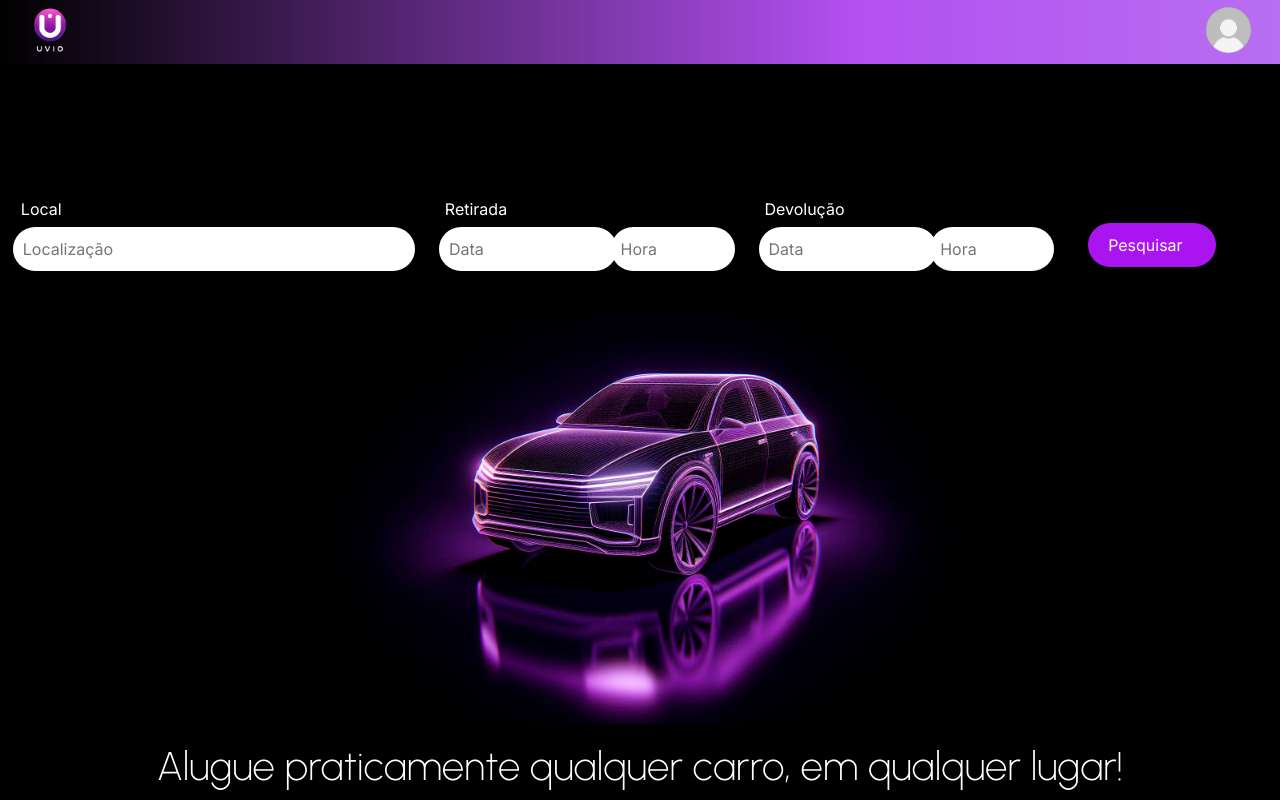
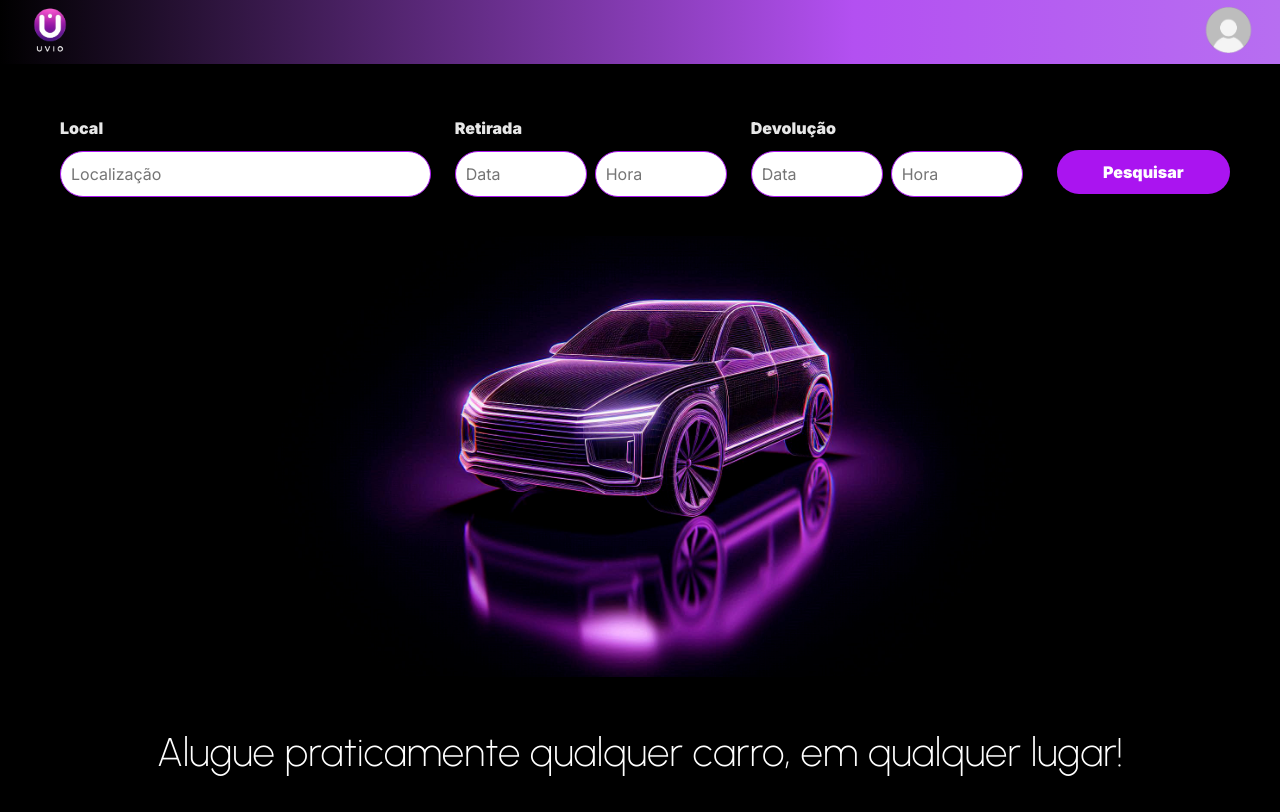
Before and after one commit to Rafacardososantos/iron-horse-front-end, a React (Vite) app in the folder iron-horse-front-end/: page /home in a window 1280 px wide. Built offline with nearby package versions, Linux system fonts and the light colour scheme.

Commit message:
refactor: no idea

```diff
--- a/iron-horse-front-end/src/Create-Account/CreateAccount.css
+++ b/iron-horse-front-end/src/Create-Account/CreateAccount.css
@@ -14,6 +14,43 @@
   justify-content: center;
   z-index: 10000;
 }
+
+/* //perdidin */
+.checkbox-group {
+  display: flex;
+  flex-wrap: wrap; /* Permite que os itens se ajustem se necessário */
+  gap: 20px; /* Espaçamento entre os checkboxes */
+  margin-top: 10px;
+  text-align: left;
+  justify-content: space-between; /* Distribui o espaço igualmente entre os itens */
+  width: 100%;
+}
+
+.checkbox-group .form-group {
+  display: flex;
+  align-items: center; /* Alinha o texto com o checkbox */
+  width: 48%; /* Faz com que os itens ocupem no máximo 48% do espaço disponível */
+  margin-bottom: 10px;
+}
+
+.checkbox-group label {
+  display: flex;
+  align-items: center;
+  color: #fff;
+  font-family: "Inter", sans-serif;
+}
+
+.checkbox-group input[type="checkbox"] {
+  margin-right: 10px; /* Espaço entre o checkbox e o texto */
+  width: 20px;
+  height: 20px;
+  accent-color: #b350f1;
+}
+
+.checkbox-group input[type="checkbox"]:hover {
+  cursor: pointer;
+}
+
 
 .modal-image {
   display: block;
--- a/iron-horse-front-end/src/Create-Account/CreateAccount.jsx
+++ b/iron-horse-front-end/src/Create-Account/CreateAccount.jsx
@@ -3,10 +3,9 @@ import "./CreateAccount.css";
 import showPasswordIcon from "../img/Visualização_Permitida.png";
 import hidePasswordIcon from "/img/Visualizar.png";
 import Modal from '../components/Modal/Modal';
-
+import api from "../utils/api";
 
 const CreateAccount = ({ onClose }) => {
-  const [password, setPassword] = useState("");
   const [showPassword, setShowPassword] = useState(false);
   const [formData, setFormData] = useState({
     name: "",
@@ -22,24 +21,24 @@ const CreateAccount = ({ onClose }) => {
     password: "",
     confirmPassword: "",
     image: null,
+    cpf: "",
     checkboxes: {
-      checkbox1: false,
-      checkbox2: false,
-      checkbox3: false,
-      checkbox4: false,
-      checkbox5: false,
+      acceptComunication: false,
+      isTermsUser: false,
+      isRealInformation: false,
+      isRegularized: false,
     },
   });
+
   const [isModalOpen, setModalOpen] = useState(true);
+  const [error, setError] = useState(null);
 
   const openModal = () => setModalOpen(true);
   const closeModal = () => setModalOpen(false);
 
-
   const togglePasswordVisibility = () => {
     setShowPassword(!showPassword);
   };
-
 
   const formatZipCode = (value) => {
     return value.replace(/^(\d{5})(\d{1,3})$/, "$1-$2");
@@ -74,6 +73,29 @@ const CreateAccount = ({ onClose }) => {
         fetchAddressByZipCode(formattedValue.replace("-", ""));
       }
     }
+
+    if (name === "number") {
+      const formattedValue = formatPhoneNumber(value);
+      setFormData({
+        ...formData,
+        [name]: formattedValue,
+      });
+    }
+
+  };
+
+  const formatPhoneNumber = (value) => {
+    // Remover tudo que não for número
+    const numericValue = value.replace(/\D/g, "");
+
+    // Adicionar a máscara
+    if (numericValue.length <= 10) {
+      // Máscara de telefone (xx) xxxx-xxxx
+      return numericValue.replace(/(\d{2})(\d{4})(\d{4})/, "($1) $2-$3");
+    } else {
+      // Máscara de telefone com ramal (xx) xxxx-xxxx r xxxx
+      return numericValue.replace(/(\d{2})(\d{4})(\d{4})(\d{0,4})/, "($1) $2-$3 r $4");
+    }
   };
 
   const fetchAddressByZipCode = async (zipCode) => {
@@ -83,11 +105,13 @@ const CreateAccount = ({ onClose }) => {
       const data = await response.json();
       if (data.erro) throw new Error("CEP não encontrado");
 
+      // Atualiza o estado com as informações do endereço
       setFormData((prevData) => ({
         ...prevData,
         street_name: data.logradouro,
         district: data.bairro,
         city: data.localidade,
+        uf: data.uf, // Alterado de 'state' para 'uf' para refletir o nome correto
       }));
     } catch (error) {
       console.error("Erro ao buscar o CEP:", error.message);
@@ -95,9 +119,60 @@ const CreateAccount = ({ onClose }) => {
     }
   };
 
-  const handleSubmit = (e) => {
+  const handleSubmit = async (e) => {
     e.preventDefault();
-    console.log(formData);
+
+    // Validação de senha
+    if (formData.password !== formData.confirmPassword) {
+      setError("As senhas não coincidem.");
+      return;
+    }
+
+    setError(null);  // Clear error if passwords match
+
+    try {
+      // Enviando as informações pessoais
+      const personalInfoResponse = await api.post("/users", {
+        name: formData.name,
+        email: formData.email,
+        password: formData.password,
+        phone: formData.phone,
+      });
+      console.log('Personal info response:', personalInfoResponse.data);
+
+      // Enviando a imagem, se houver
+      const formDataWithImage = new FormData();
+      if (formData.image) {
+        formDataWithImage.append("image", formData.image);
+        const imageResponse = await api.post("/users/upload", formDataWithImage, {
+          headers: { "Content-Type": "multipart/form-data" },
+        });
+        console.log('Image upload response:', imageResponse.data);
+      }
+
+      // Enviando outros dados (endereço, CPF, e checkboxes)
+      const otherDataResponse = await api.post("/userInfo", {
+        cpf: formData.cpf,
+        streetAddress: formData.street_name,
+        streetName: formData.street_name,  // Dependendo do seu backend, isso pode ser igual
+        streetNumber: formData.number,
+        district: formData.district,
+        zipcode: formData.zipCode,
+        city: formData.city,
+        state: formData.state, // Supondo que seja fixo ou vem de outro campo
+        acceptComunication: formData.checkboxes.acceptComunication,
+        isTermsUser: formData.checkboxes.isTermsUser,
+        isRealInformation: formData.checkboxes.isRealInformation,
+        isRegularized: formData.checkboxes.isRegularized,
+        driverLicense: formData.number_driver_license,
+      });
+      console.log('Other info response:', otherDataResponse.data);
+
+    } catch (error) {
+      console.error("Erro ao enviar formulário:", error);
+    }
+
+
     onClose();
   };
 
@@ -119,11 +194,7 @@ const CreateAccount = ({ onClose }) => {
         <div className="postImage">
           <div onClick={handleImageClick} style={{ cursor: "pointer" }}>
             <img
-            src={
-              formData.image
-                ? URL.createObjectURL(formData.image)
-                : "/img/Perfil-Usuario.png"
-            }
+              src={formData.image ? URL.createObjectURL(formData.image) : "/img/Perfil-Usuario.png"}
               alt="Logo"
               className="modal-image"
             />
@@ -184,6 +255,7 @@ const CreateAccount = ({ onClose }) => {
               required
             />
           </div>
+          <form>
             <div className="form-group">
               <label>Número</label>
               <input
@@ -194,6 +266,7 @@ const CreateAccount = ({ onClose }) => {
                 required
               />
             </div>
+          </form>
         </div>
 
         <div className="two-column-form">
@@ -215,6 +288,30 @@ const CreateAccount = ({ onClose }) => {
               value={formData.city}
               onChange={handleChange}
               required
+            />
+          </div>
+        </div>
+
+        <div className="two-column-form">
+          <div className="form-group">
+            <label>Estado</label>
+            <input
+              type="text"
+              name="uf"
+              value={formData.uf}
+              onChange={handleChange}
+              required
+            />
+          </div>
+          <div className="form-group">
+            <label>CEP</label>
+            <input
+              type="text"
+              name="zipCode"
+              value={formData.zipCode}
+              onChange={handleChange}
+              required
+              maxLength="9"
             />
           </div>
         </div>
@@ -249,9 +346,11 @@ const CreateAccount = ({ onClose }) => {
             <div className="password-input-container">
               <input
                 type={showPassword ? "text" : "password"}
-        value={password}
-        onChange={(e) => setPassword(e.target.value)}
+                name="password"
+                value={formData.password}
+                onChange={handleChange}
                 className="password-register"
+                required
               />
               <img
                 src={showPassword ? hidePasswordIcon : showPasswordIcon}
@@ -267,75 +366,69 @@ const CreateAccount = ({ onClose }) => {
             <div className="password-input-container">
               <input
                 type={showPassword ? "text" : "password"}
-        value={password}
-        onChange={(e) => setPassword(e.target.value)}
+                name="confirmPassword"
+                value={formData.confirmPassword}
+                onChange={handleChange}
                 className="password-register"
-      />
-      <img
-        src={showPassword ? hidePasswordIcon : showPasswordIcon}
-        alt="Ícone de visualização"
-        className="password-icon"
-        onClick={togglePasswordVisibility}
+                required
               />
             </div>
           </div>
         </div>
 
-      <span>
-        A senha deve conter pelo menos 12 caracteres, incluindo uma letra maiúscula, um número e um símbolo.
-      </span>
-
         <div className="checkbox-group">
+          <div className="form-group">
             <label>
               <input
                 type="checkbox"
-            name="checkbox1"
-            checked={formData.checkboxes.checkbox1}
+                name="acceptComunication"
+                checked={formData.checkboxes.acceptComunication}
                 onChange={handleChange}
               />
-          Aceita receber comunicações via WhatsApp
+              Aceito receber comunicações via WhatsApp ou qualquer outro meio existente
             </label>
+          </div>
+
+          <div className="form-group">
             <label>
               <input
                 type="checkbox"
-            name="checkbox2"
-            checked={formData.checkboxes.checkbox2}
+                name="isTermsUser"
+                checked={formData.checkboxes.isTermsUser}
                 onChange={handleChange}
               />
-          Aceita os Termos de Uso
+              Aceito os Termos de Uso
             </label>
+          </div>
+
+          <div className="form-group">
             <label>
               <input
                 type="checkbox"
-            name="checkbox3"
-            checked={formData.checkboxes.checkbox3}
+                name="isRealInformation"
+                checked={formData.checkboxes.isRealInformation}
                 onChange={handleChange}
               />
-          Aceita a Política de Privacidade
+              Confirmo que as informações fornecidas são verdadeiras
             </label>
+          </div>
+
+          <div className="form-group">
             <label>
               <input
                 type="checkbox"
-            name="checkbox4"
-            checked={formData.checkboxes.checkbox4}
+                name="isRegularized"
+                checked={formData.checkboxes.isRegularized}
                 onChange={handleChange}
               />
-          Estou devidamente regularizado e sem pendências nos órgãos de trânsito (DETRAN, DENATRAN).
-        </label>
-        <label>
-          <input
-            type="checkbox"
-            name="checkbox5"
-            checked={formData.checkboxes.checkbox5}
-            onChange={handleChange}
-          />
-          Atesto que todas as informações fornecidas são verdadeiras e concordo com as leis vigentes.
+              Declaro que estou regularizado com as condições legais
             </label>
           </div>
+        </div>
 
-      <button id="register-button" type="submit">
-        Registrar
-      </button>
+        {error && <div className="error-message">{error}</div>}
+
+        <button type="submit">Criar Conta</button>
       </form>
     </Modal>
   );
--- a/iron-horse-front-end/src/components/Carousel/Carousel.css
+++ b/iron-horse-front-end/src/components/Carousel/Carousel.css
@@ -1,12 +1,39 @@
+
 .main-carousel-container {
+    width: 66%;
+    height: 60%;
+    text-align: center;
+    z-index: 50;
+    overflow: hidden;
+  }
+
+  .carousel-image {
     width: 100%;
-    height: 60%;
-    text-align: -webkit-center;
-    z-index: 50;
-}
+    height: 100%;
+    object-fit: cover;
+    border: none;
+    margin: 0;
+    outline: none;
+  }
 
+  .carousel-slide {
+    outline: none;
+    box-shadow: none;
+  }
 
-.carousel-image {
-    width: 60%;
-    max-height: 90%;
-}
+  .slick-slide:focus,
+  .slick-slide:active {
+    outline: none !important;
+    box-shadow: none !important;
+  }
+
+  .slick-slide img {
+    outline: none;
+    box-shadow: none;
+  }
+
+  @media screen and (max-width: 768px) {
+    .main-carousel-container {
+      height: 50%;
+    }
+  }
--- a/iron-horse-front-end/src/components/Carousel/Carousel.jsx
+++ b/iron-horse-front-end/src/components/Carousel/Carousel.jsx
@@ -2,7 +2,7 @@ import React from 'react';
 import Slider from 'react-slick';
 import 'slick-carousel/slick/slick.css';
 import 'slick-carousel/slick/slick-theme.css';
-import "./Carousel.css"
+import './Carousel.css';
 
 export default () => {
   const settings = {
@@ -21,16 +21,17 @@ export default () => {
     '/img/Hatch background2.jpg',
     '/img/Hatch background3.jpg',
     '/img/Hatch background4.jpg'
-  ]
-    return (
-      <div className="main-carousel-container">
-        <Slider {...settings}>
+  ];
+
+  return (
+    <div className="main-carousel-container">
+      <Slider {...settings}>
         {images.map((image, index) => (
-          <div key={index}>
-            <img className='carousel-image' src={image} alt={`Slide ${index + 1}`} style={{height: '10%'}} />
+          <div key={index} className="carousel-slide">
+            <img className="carousel-image" src={image} alt={`Slide ${index + 1}`} />
           </div>
         ))}
-        </Slider>
-      </div>
-    )
-}
+      </Slider>
+    </div>
+  );
+};
--- a/iron-horse-front-end/src/components/Home/Home.css
+++ b/iron-horse-front-end/src/components/Home/Home.css
@@ -1,5 +1,4 @@
 @import url('https://fonts.googleapis.com/css2?family=Inter:ital,opsz,wght@0,14..32,100..900;1,14..32,100..900&family=Roboto:wght@400;700&display=swap');
-
 @import url('https://fonts.googleapis.com/css2?family=Inter:ital,opsz,wght@0,14..32,100..900;1,14..32,100..900&family=Roboto:wght@400;700&family=Urbanist:ital,wght@0,100..900;1,100..900&display=swap');
 
 html, body {
@@ -8,14 +7,21 @@ html, body {
     padding: 0;
 }
 
-
 .home-main-container {
     display: flex;
     flex-direction: column;
-  justify-content: space-between;
+    justify-content: flex-start; /* Alinha os elementos ao topo */
     background-color: #000000;
     min-height: 100vh;
     color: #fff;
+}
+
+main {
+    width: 100%;
+    padding: 2% 1%;
+    display: flex;
+    flex-direction: column;
+    align-items: center;
 }
 
 h2 {
@@ -23,4 +29,5 @@ h2 {
     font-family: "Urbanist", serif;
     font-weight: 200;
     font-size: 2.5em;
+    margin-top: 2rem; /* Espaçamento acima do título */
 }
--- a/iron-horse-front-end/src/components/Modal/Modal.jsx
+++ b/iron-horse-front-end/src/components/Modal/Modal.jsx
@@ -3,16 +3,11 @@ import PropTypes from 'prop-types';
 import './Modal.css';
 
 const Modal = ({ isOpen, onClose, children }) => {
-    const closeOnOverlayClick = useCallback((e) => {
-        if (e.target.classList.contains('modal-overlay')) {
-            onClose();
-        }
-    }, [onClose]);
 
     if (!isOpen) return null;
 
     return (
-        <div className="modal-overlay" onClick={closeOnOverlayClick}>
+        <div className="modal-overlay">
             <div className="modal-content container" onClick={(e) => e.stopPropagation()}>
                 <span className="close" onClick={onClose}>&times;</span>
                 <div className="modal-body">
--- a/iron-horse-front-end/src/components/SearchBar/SearchBar.css
+++ b/iron-horse-front-end/src/components/SearchBar/SearchBar.css
@@ -1,28 +1,29 @@
 .main-search-container {
-    display: flex;
-    justify-content: center;
-    align-items: center;
-    padding: 2% 1%;
+    max-width: 1200px;
+    margin: 0 auto;
+    padding: 20px;
 }
 
 .input-wrapper {
     display: flex;
     flex-direction: column;
+    gap: 5px;
 }
 
 label {
-    color: white;
+    color: #e7e7e7;
+    font-weight: 900;
     font-size: 16px;
+    font-family: 'Inter', sans-serif;
     margin-bottom: 6px;
-    margin-left: 2%;
-    font-family: 'Inter', sans-serif;
 }
 
 input {
     padding: 10px;
-    border-radius: 50px;
-    border: none;
-    font-family: 'Inter', sans-serif;
+    border-radius: 25px;
+    border: 1px solid #AA14F0;
+    box-sizing: border-box;
+    width: 100%;
 }
 
 .date-time-wrapper {
@@ -30,14 +31,8 @@ input {
     gap: 0.5rem;
 }
 
-.date-input {
-    width: 65%;
-}
-.time-input {
-    width: 45%;
-    margin-left: -5%;
-}
-
+.date-input,
+.time-input,
 .local-input {
     width: 100%;
 }
@@ -46,29 +41,39 @@ input {
     background: #AA14F0;
     color: white;
     padding: 10px 20px;
-    border-radius: 50px;
+    border-radius: 25px;
     border: none;
     cursor: pointer;
     font-size: 16px;
     font-family: 'Inter', sans-serif;
     width: 100%;
-    max-width: 8rem;
-    margin-top: 14%;
+    max-width: 100%;
+    transition: all ease 0.3s;
+    margin-top: 40px;
+    display: flex;
+    justify-content: center;
+    align-items: center;
+    font-weight: 900;
 }
 
+
 .search-button:hover {
-    transition: all ease 1s;
-    background: linear-gradient(90deg, rgba(140,0,255,1) 0%, rgba(255,0,244,1) 100%);
+    background: linear-gradient(90deg, rgba(140, 0, 255, 1) 0%, rgba(255, 0, 244, 1) 100%);
 }
 
-@media screen and (max-width: 992px){
-    .search-button{
+@media screen and (max-width: 992px) {
+    .search-button {
         margin-top: 0;
+        align-items: center;
     }
 }
 
-@media screen and (max-width: 768px){
-    .time-input{
+@media screen and (max-width: 768px) {
+    .time-input {
         margin-left: 0;
     }
+    .search-button {
+        margin-left: 2px;
+    }
+
 }
--- a/iron-horse-front-end/src/components/SearchBar/SearchBar.jsx
+++ b/iron-horse-front-end/src/components/SearchBar/SearchBar.jsx
@@ -1,20 +1,45 @@
-import React, {useState} from "react";
-import {Row, Col} from 'react-bootstrap';
-import "./SearchBar.css"
+import React, { useState } from "react";
+import axios from "axios";
+import { Row, Col } from 'react-bootstrap';
+import "./SearchBar.css";
 
-export default () => {
+const SearchBar = () => {
+  const [location, setLocation] = useState("");
   const [startDate, setStartDate] = useState("");
   const [endDate, setEndDate] = useState("");
   const [startTime, setStartTime] = useState("");
   const [endTime, setEndTime] = useState("");
 
+  const handleSearch = async () => {
+    try {
+      const response = await axios.get("http://localhost:8080/api/search", {
+        params: {
+          location,
+          startDate,
+          startTime,
+          endDate,
+          endTime,
+        },
+      });
+      console.log(response.data);
+    } catch (error) {
+      console.error("Erro ao realizar a busca:", error);
+    }
+  };
+
   return (
     <div className="main-search-container">
-  <Row className="gy-3 justify-content-center">
+      <Row className="gy-3 justify-content-center align-items-center">
         <Col xs={12} md={4} lg={4}>
           <div className="input-wrapper">
             <label>Local</label>
-        <input className="local-input" type="text" placeholder="Localização" />
+            <input
+              className="local-input"
+              type="text"
+              placeholder="Localização"
+              value={location}
+              onChange={(e) => setLocation(e.target.value)}
+            />
           </div>
         </Col>
 
@@ -75,10 +100,13 @@ export default () => {
         </Col>
 
         <Col xs={12} md={4} lg={2}>
-      <button className="search-button">Pesquisar</button>
+          <button className="search-button" onClick={handleSearch}>
+            Pesquisar
+          </button>
         </Col>
       </Row>
     </div>
+  );
+};
 
-    )
-}
+export default SearchBar;
--- a/iron-horse-front-end/src/utils/api.js
+++ b/iron-horse-front-end/src/utils/api.js
@@ -1,7 +1,7 @@
 import axios from 'axios';
 
 const api = axios.create({
-    baseURL: '',
+    baseURL: 'https://iron-horse-api-production.up.railway.app/v1/',
     headers: {
         'Content-Type': 'application/json'
     }
```
Lines whose indentation alone changed are shown as unchanged.
